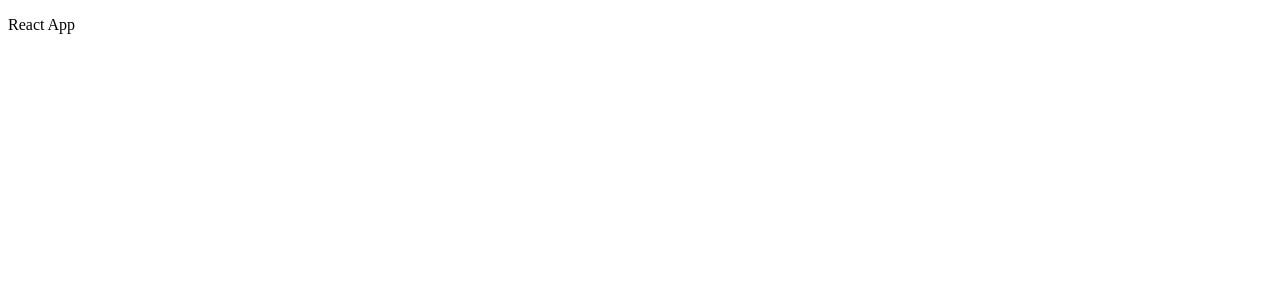
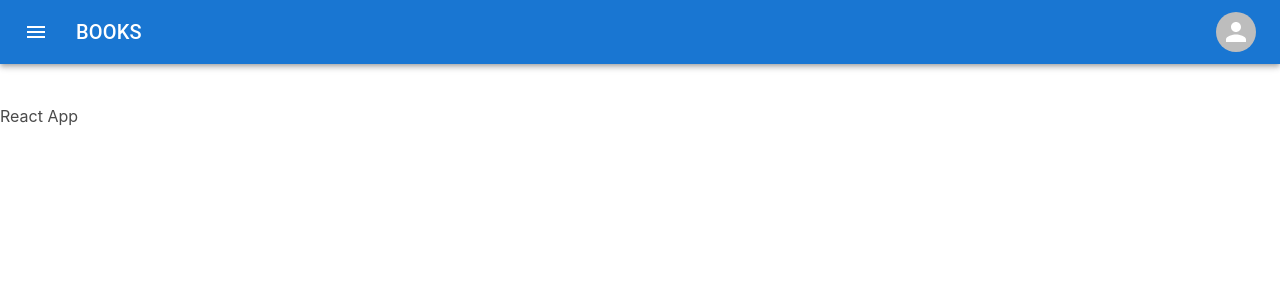
Before and after one commit to elanieca/ga_project_3_client, a React (Create React App) app: page / in a window 1280 px wide. Shown: the top 300 px of the page. Built offline with nearby package versions, Linux system fonts and the light colour scheme.

Commit message:
basic file structure; added navigation

```diff
--- a/src/App.js
+++ b/src/App.js
@@ -1,9 +1,22 @@
 import { BrowserRouter as Router, Routes, Route } from 'react-router-dom';
+import Navbar from './components/navigation/Navbar';
 
 window.Buffer = window.Buffer || require('buffer').Buffer;
 
+// Navigation -> Navbar, NavDrawer, Avatar
+// "/welcome" -> Welcome
+// "/register" -> Register
+// "/login" -> Login
+// "/" -> LatestPosts -> PostCard
+// "/diary-entries" -> DiaryIndex -> BookCard
+// "/diary-entries/:id" -> BookShow
+// "/dashboard/my-library" -> Dashboard -> UserBooks
+// "/dashboard/favourites" -> Dashboard -> FavoriteBooks
+// "/dashboard/add-book" -> Dashboard -> AddBook
+
 const App = () => (
   <Router>
+    <Navbar />
     <Routes>
       <Route path="/" element={<p>React App</p>} />
     </Routes>
--- /dev/null
+++ b/src/components/navigation/DrawerList.js
@@ -0,0 +1,38 @@
+import Box from '@mui/material/Box';
+import List from '@mui/material/List';
+import Divider from '@mui/material/Divider';
+import ListItem from '@mui/material/ListItem';
+import ListItemButton from '@mui/material/ListItemButton';
+import ListItemText from '@mui/material/ListItemText';
+import { useNavigate } from 'react-router-dom';
+
+const DrawerList = ({ toggleDrawer }) => {
+  const navigate = useNavigate();
+
+  return (
+    <Box
+      role="presentation"
+      onClick={toggleDrawer(false)}
+      onKeyDown={toggleDrawer(false)}
+      sx={{ width: 250 }}
+    >
+      <List>
+        <ListItem disablePadding>
+          <ListItemButton onClick={() => navigate('/')}>
+            <ListItemText primary="HOME" />
+          </ListItemButton>
+        </ListItem>
+
+        <Divider />
+
+        <ListItem disablePadding>
+          <ListItemButton onClick={() => navigate('/diary-entries')}>
+            <ListItemText primary="BOOK INDEX" />
+          </ListItemButton>
+        </ListItem>
+      </List>
+    </Box>
+  );
+};
+
+export default DrawerList;
--- /dev/null
+++ b/src/components/navigation/NavDrawer.js
@@ -0,0 +1,36 @@
+import { useState } from 'react';
+
+import Drawer from '@mui/material/Drawer';
+import IconButton from '@mui/material/IconButton';
+import MenuIcon from '@mui/icons-material/Menu';
+import DrawerList from './DrawerList';
+
+const NavDrawer = () => {
+  const [isOpen, setIsOpen] = useState({ left: false });
+
+  const toggleDrawer = (open) => (e) => {
+    if (e.type === 'keydown' && (e.key === 'Tab' || e.key === 'Shift')) return;
+
+    setIsOpen({ left: open });
+  };
+
+  return (
+    <>
+      <IconButton
+        size='large'
+        edge='start'
+        color='inherit'
+        aria-label='open drawer'
+        onClick={toggleDrawer(true)}
+        sx={{ mr: 2 }}
+      >
+        <MenuIcon />
+      </IconButton>
+      <Drawer anchor='left' open={isOpen.left} onClose={toggleDrawer(false)}>
+        <DrawerList toggleDrawer={toggleDrawer} />
+      </Drawer>
+    </>
+  );
+};
+
+export default NavDrawer;
--- /dev/null
+++ b/src/components/navigation/Navbar.js
@@ -0,0 +1,143 @@
+import { useState } from 'react';
+// import { useNavigate } from 'react-router-dom';
+// import { useAuthenticated } from '../hooks/useAuthenticated';
+
+import AppBar from '@mui/material/AppBar';
+import Box from '@mui/material/Box';
+import Toolbar from '@mui/material/Toolbar';
+import IconButton from '@mui/material/IconButton';
+import Typography from '@mui/material/Typography';
+import MenuItem from '@mui/material/MenuItem';
+import Menu from '@mui/material/Menu';
+import MoreIcon from '@mui/icons-material/MoreVert';
+import Avatar from '@mui/material/Avatar';
+import NavDrawer from './NavDrawer';
+
+const Navbar = () => {
+  const [anchorEl, setAnchorEl] = useState(null);
+  const [mobileMoreAnchorEl, setMobileMoreAnchorEl] = useState(null);
+  // const navigate = useNavigate();
+  // const [isLoggedIn] = useAuthenticated();
+
+  const isMenuOpen = Boolean(anchorEl);
+  const isMobileMenuOpen = Boolean(mobileMoreAnchorEl);
+
+  const handleProfileMenuOpen = (event) => {
+    setAnchorEl(event.currentTarget);
+  };
+
+  const handleMobileMenuClose = () => {
+    setMobileMoreAnchorEl(null);
+  };
+
+  const handleMenuClose = () => {
+    setAnchorEl(null);
+    handleMobileMenuClose();
+  };
+
+  const handleMobileMenuOpen = (event) => {
+    setMobileMoreAnchorEl(event.currentTarget);
+  };
+
+  const menuId = 'primary-search-account-menu';
+  const renderMenu = (
+    <Menu
+      anchorEl={anchorEl}
+      anchorOrigin={{
+        vertical: 'top',
+        horizontal: 'right'
+      }}
+      id={menuId}
+      keepMounted
+      transformOrigin={{
+        vertical: 'top',
+        horizontal: 'right'
+      }}
+      open={isMenuOpen}
+      onClose={handleMenuClose}
+    >
+      {/* {isLoggedIn ? (
+        <>
+          <MenuItem onClick={() => navigate('/logout')}>Log Out</MenuItem>
+          <MenuItem onClick={handleMenuClose}>Add Book</MenuItem>
+        </>
+      ) : (
+        <MenuItem onClick={() => navigate('/login')}>Log In</MenuItem>
+      )} */}
+    </Menu>
+  );
+
+  const mobileMenuId = 'primary-search-account-menu-mobile';
+  const renderMobileMenu = (
+    <Menu
+      anchorEl={mobileMoreAnchorEl}
+      anchorOrigin={{
+        vertical: 'top',
+        horizontal: 'right'
+      }}
+      id={mobileMenuId}
+      keepMounted
+      transformOrigin={{
+        vertical: 'top',
+        horizontal: 'right'
+      }}
+      open={isMobileMenuOpen}
+      onClose={handleMobileMenuClose}
+    >
+      <MenuItem onClick={handleProfileMenuOpen}>
+        <p>Profile</p>
+      </MenuItem>
+    </Menu>
+  );
+
+  return (
+    <Box sx={{ flexGrow: 1, mb: 5 }}>
+      <AppBar position="static">
+        <Toolbar>
+          <NavDrawer />
+
+          <Typography
+            variant="h6"
+            noWrap
+            component="div"
+            sx={{ display: { xs: 'none', sm: 'block' } }}
+          >
+            BOOKS
+          </Typography>
+
+          <Box sx={{ flexGrow: 1 }} />
+          <Box sx={{ display: { xs: 'none', md: 'flex' } }}>
+            <IconButton
+              size="large"
+              edge="end"
+              aria-label="account of current user"
+              aria-controls={menuId}
+              aria-haspopup="true"
+              onClick={handleProfileMenuOpen}
+              color="inherit"
+            >
+              <Avatar />
+            </IconButton>
+          </Box>
+
+          <Box sx={{ display: { xs: 'flex', md: 'none' } }}>
+            <IconButton
+              size="large"
+              aria-label="show more"
+              aria-controls={mobileMenuId}
+              aria-haspopup="true"
+              onClick={handleMobileMenuOpen}
+              color="inherit"
+            >
+              <MoreIcon />
+            </IconButton>
+          </Box>
+        </Toolbar>
+      </AppBar>
+      {renderMobileMenu}
+      {renderMenu}
+    </Box>
+  );
+};
+
+export default Navbar;
--- a/src/index.js
+++ b/src/index.js
@@ -1,6 +1,8 @@
 import React from 'react';
 import ReactDOM from 'react-dom/client';
 import App from './App';
+
+import './styles/index.scss';
 
 const root = ReactDOM.createRoot(document.getElementById('root'));
 root.render(
--- /dev/null
+++ b/src/styles/index.scss
@@ -0,0 +1 @@
+@import '~bulma/bulma.sass';
```
Also changed, not shown: src/components/auth/Login.js (added), src/components/auth/Register.js (added), src/components/common/PostCard.js (added), src/components/hooks/useAuthenticated.js (added), src/components/lib/api.js (added).
